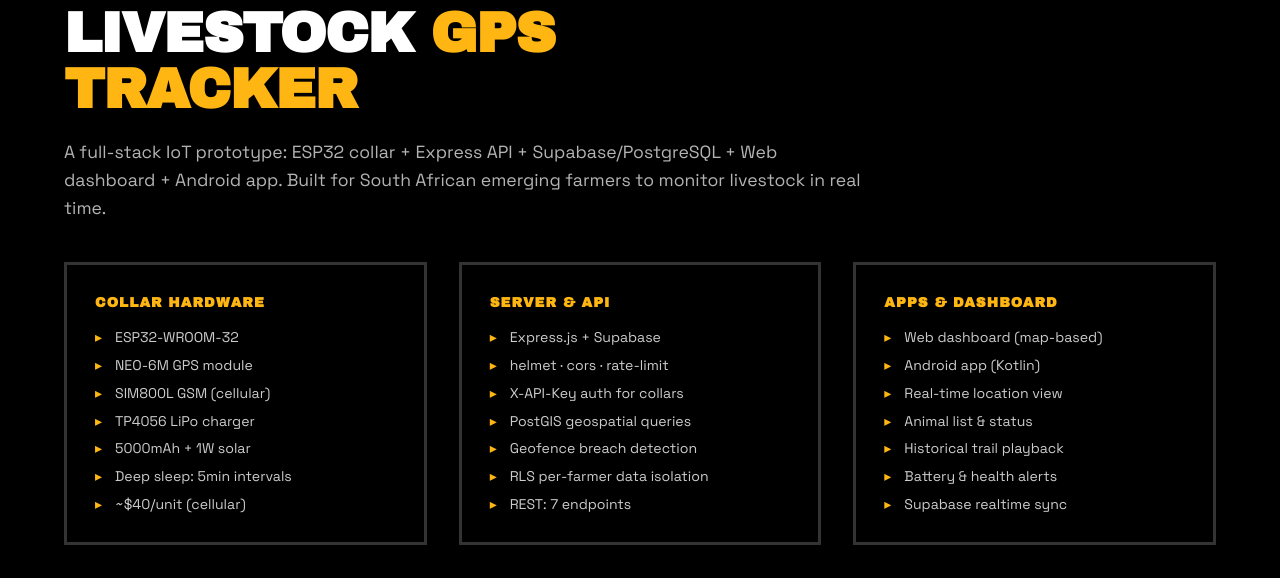
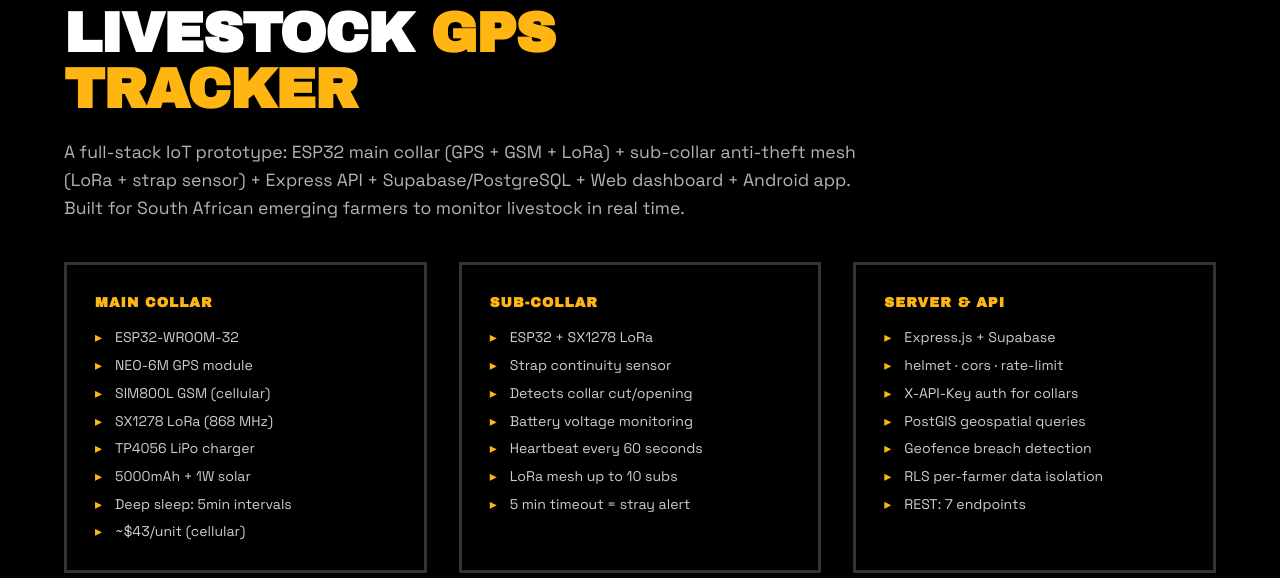
Before and after one commit to SkylineITCloud/Mzansi-Connect, a plain HTML site: page index.html in a window 1280 px wide. Shown: the part 1967-2545 px from the top of the page. Drawn offline with Linux system fonts and the light colour scheme.

Commit message:
Index Update 8

```diff
--- a/index.html
+++ b/index.html
@@ -917,6 +917,7 @@
           <ul>
             <li>Low-cost ESP32-powered devices</li>
             <li>WiFi, LoRa &amp; GSM connectivity</li>
+            <li>Sub-collar anti-theft mesh</li>
             <li>Solar-powered systems</li>
             <li>Cloud dashboards &amp; mobile apps</li>
             <li>Built for South African realities</li>
@@ -936,21 +937,34 @@
       </div>
       <h2 style="color:var(--sa-white);">Livestock <span style="color:var(--sa-gold);">GPS Tracker</span></h2>
       <p class="section-desc" style="color:rgba(255,255,255,0.7);max-width:800px;">
-        A full-stack IoT prototype: ESP32 collar + Express API + Supabase/PostgreSQL + Web dashboard + Android app.
+        A full-stack IoT prototype: ESP32 main collar (GPS + GSM + LoRa) + sub-collar anti-theft mesh (LoRa + strap sensor) + Express API + Supabase/PostgreSQL + Web dashboard + Android app.
         Built for South African emerging farmers to monitor livestock in real time.
       </p>
 
       <div class="proto-specs">
         <div class="proto-col">
-          <h4>Collar Hardware</h4>
+          <h4>Main Collar</h4>
           <ul>
             <li>ESP32-WROOM-32</li>
             <li>NEO-6M GPS module</li>
             <li>SIM800L GSM (cellular)</li>
+            <li>SX1278 LoRa (868 MHz)</li>
             <li>TP4056 LiPo charger</li>
             <li>5000mAh + 1W solar</li>
             <li>Deep sleep: 5min intervals</li>
-            <li>~$40/unit (cellular)</li>
+            <li>~$43/unit (cellular)</li>
+          </ul>
+        </div>
+        <div class="proto-col">
+          <h4>Sub-Collar</h4>
+          <ul>
+            <li>ESP32 + SX1278 LoRa</li>
+            <li>Strap continuity sensor</li>
+            <li>Detects collar cut/opening</li>
+            <li>Battery voltage monitoring</li>
+            <li>Heartbeat every 60 seconds</li>
+            <li>LoRa mesh up to 10 subs</li>
+            <li>5 min timeout = stray alert</li>
           </ul>
         </div>
         <div class="proto-col">
@@ -997,7 +1011,9 @@
       <div class="proto-arch">
         <h4>Architecture</h4>
         <div class="arch-diagram">
-          <span class="arch-node">ESP32 Collar<br><small>GPS + GSM</small></span>
+          <span class="arch-node" style="border-color:rgba(255,255,255,0.4);font-size:0.7rem;padding:8px 14px;">Sub-Collars<br><small>LoRa + Strap Sensor</small></span>
+          <span class="arch-arrow" style="font-size:1rem;">↕ LoRa 868MHz</span>
+          <span class="arch-node">ESP32 Main Collar<br><small>GPS + GSM + LoRa</small></span>
           <span class="arch-arrow">→ <small>POST /api/locations<br>(X-API-Key)</small></span>
           <span class="arch-node">Express API<br><small>Server</small></span>
           <span class="arch-arrow">→</span>
@@ -1063,7 +1079,11 @@
                   <li>Battery voltage monitoring</li>
                   <li>Historical trail playback</li>
                   <li>Supabase/PostGIS backend</li>
-                  <li>Affordable at ~$40/unit</li>
+                  <li>Affordable at ~$43/unit</li>
+                  <li><strong>Sub-collar anti-theft mesh</strong></li>
+                  <li>Strap cut/breach detection</li>
+                  <li>LoRa 868 MHz mesh (up to 10 subs)</li>
+                  <li>Panic detection &amp; severity alerts</li>
                 </ul>
               </div>
             </div>
```
Also changed, not shown: .ctx/context.md.
